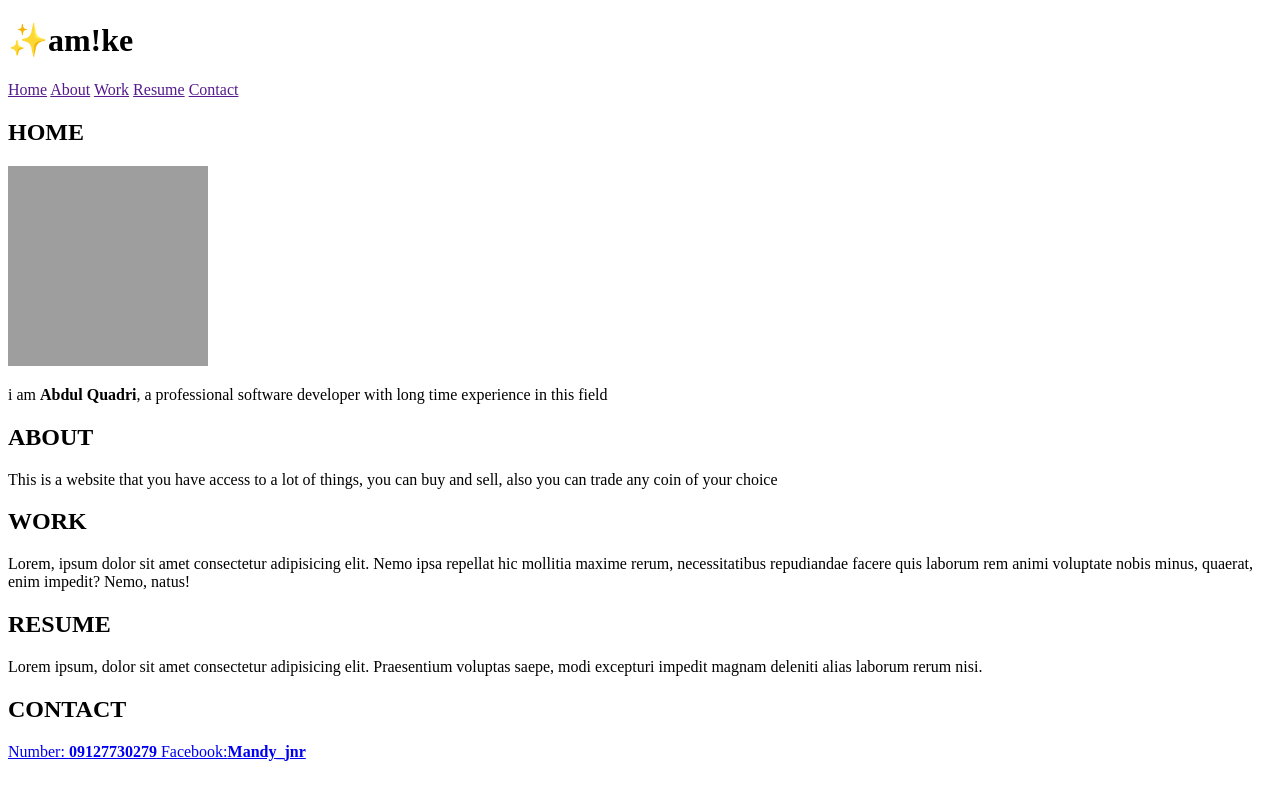
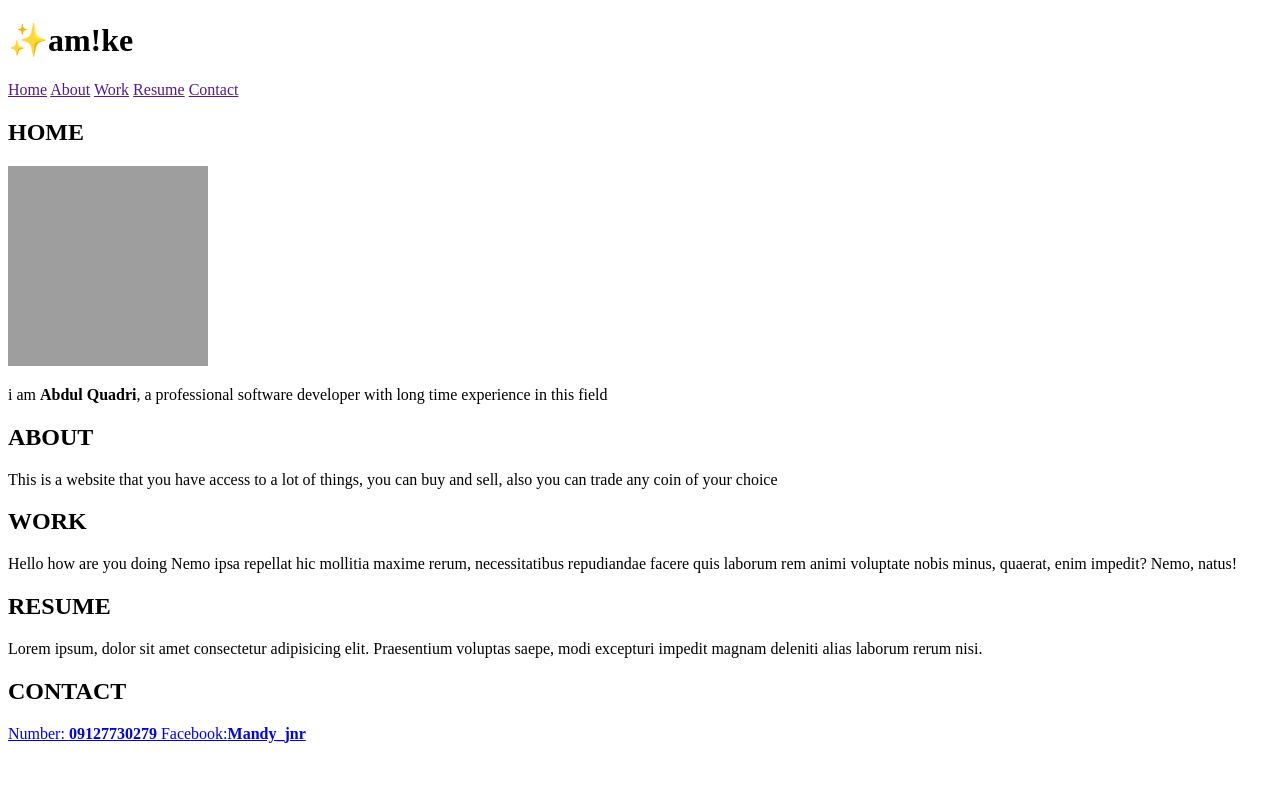
Before and after one commit to Mandykushjnr12/first-html-class-project, a plain HTML site: page assignment.html in a window 1280 px wide. Drawn offline with Linux system fonts and the light colour scheme; grey boxes are pictures that could not be loaded.

Commit message:
i changed the text..

```diff
--- a/assignment.html
+++ b/assignment.html
@@ -47,7 +47,7 @@
         <header>
             <h2>WORK</h2>
         </header>
-        <p>Lorem, ipsum dolor sit amet consectetur adipisicing elit. Nemo ipsa repellat hic mollitia maxime rerum, necessitatibus repudiandae facere quis laborum rem animi voluptate nobis minus, quaerat, enim impedit? Nemo, natus!</p>
+        <p>Hello how are you doing Nemo ipsa repellat hic mollitia maxime rerum, necessitatibus repudiandae facere quis laborum rem animi voluptate nobis minus, quaerat, enim impedit? Nemo, natus!</p>
 
     </section>
     <header>
```
